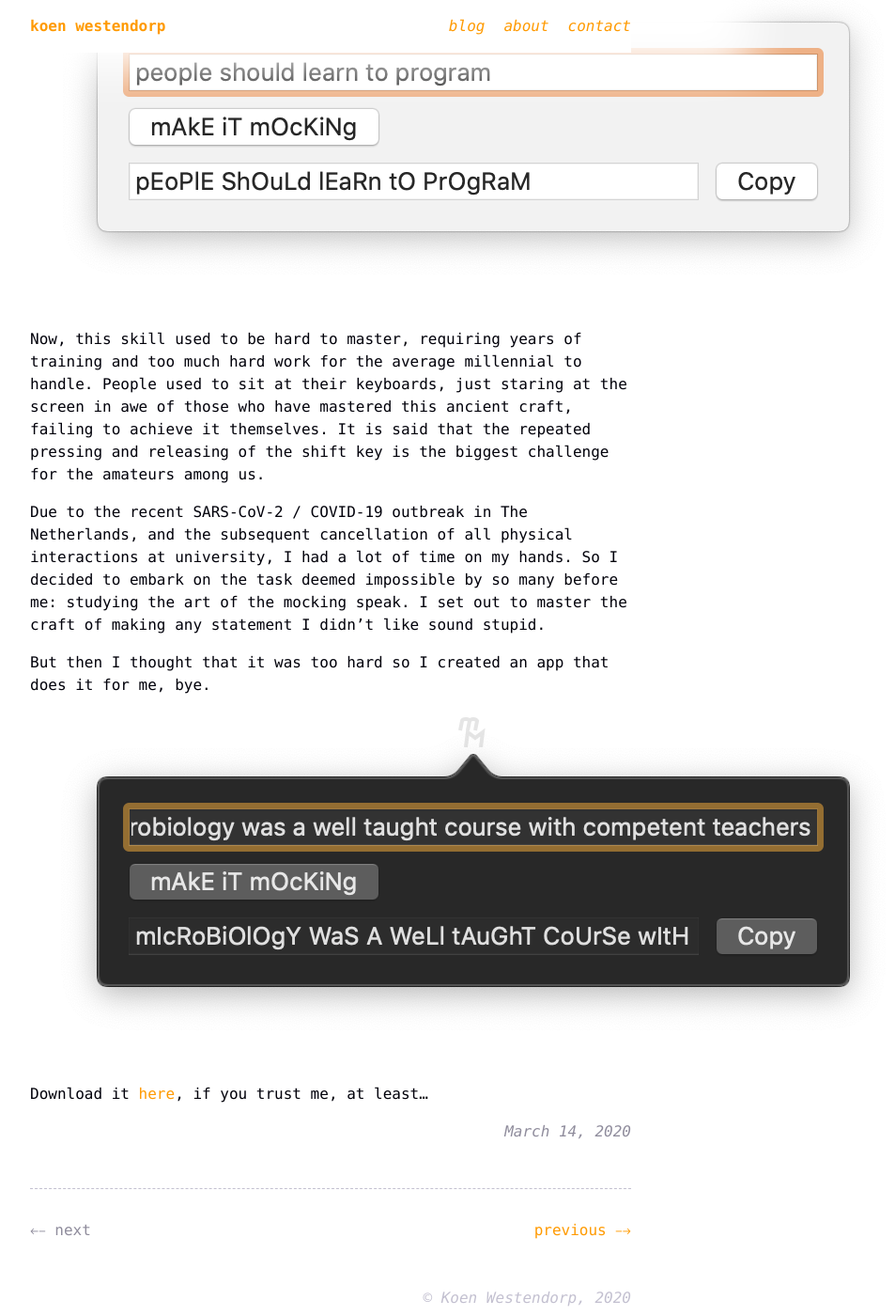
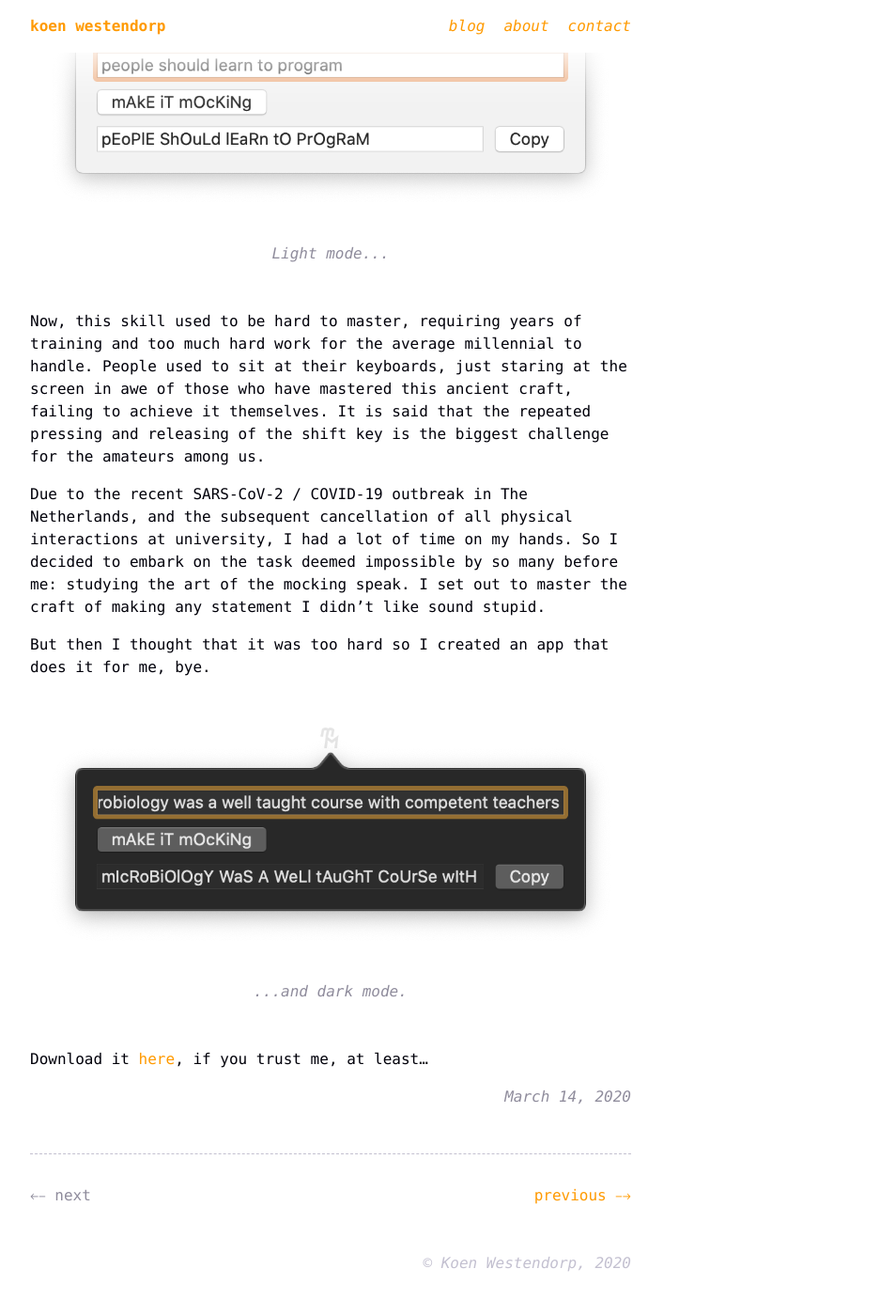
Before and after one commit to KoenWestendorp/koenwestendorp.github.io, a Jekyll site: the page built from _posts/2020-03-14-mocking-text-app.md, in a window 1280 px wide and 1400 px high, scrolled down 946 px. Shown: the whole window at 94% size, without its empty margins (288-1241 px from the left). Built offline with Jekyll 4.4.1, drawn with Linux system fonts in a browser that asks for light colours.

Commit message:
Fix images

```diff
--- a/_posts/2020-03-14-mocking-text-app.md
+++ b/_posts/2020-03-14-mocking-text-app.md
@@ -12,7 +12,7 @@ Today I made my first macOS app using [SwiftUI](https://developer.apple.com/xcod
 
 My app empowers its users to transform any normal, every-day sentence into a comedic masterpiece. This unique and distinguished writing style that this app enables my clients to adopt, is often referred to as "the apex of human comedic history", "literally the funniest shit I've ever seen", "funnier than that guy who turned himself into a pickle", or among some obscure corners of the world-wide web: *mocking Spongebob talk*.
 
-![Light mode...](/assets/img/mocking_text_app_light.png)
+{% include img.html url='/assets/img/mocking_text_app_light.png' caption='Light mode...' %}
 
 Now, this skill used to be hard to master, requiring years of training and too much hard work for the average millennial to handle. People used to sit at their keyboards, just staring at the screen in awe of those who have mastered this ancient craft, failing to achieve it themselves. It is said that the repeated pressing and releasing of the shift key is the biggest challenge for the amateurs among us.
 
@@ -20,6 +20,6 @@ Due to the recent SARS-CoV-2 / COVID-19 outbreak in The Netherlands, and the sub
 
 But then I thought that it was too hard so I created an app that does it for me, bye.
 
-![...and dark mode.](/assets/img/mocking_text_app_dark.png)
+{% include img.html url='/assets/img/mocking_text_app_dark.png' caption='...and dark mode.' %}
 
 Download it [here](https://github.com/KoenWestendorp/koenwestendorp.github.io/blob/master/assets/SwiftUIMenuBar.app.zip?raw=true), if you trust me, at least...
```
